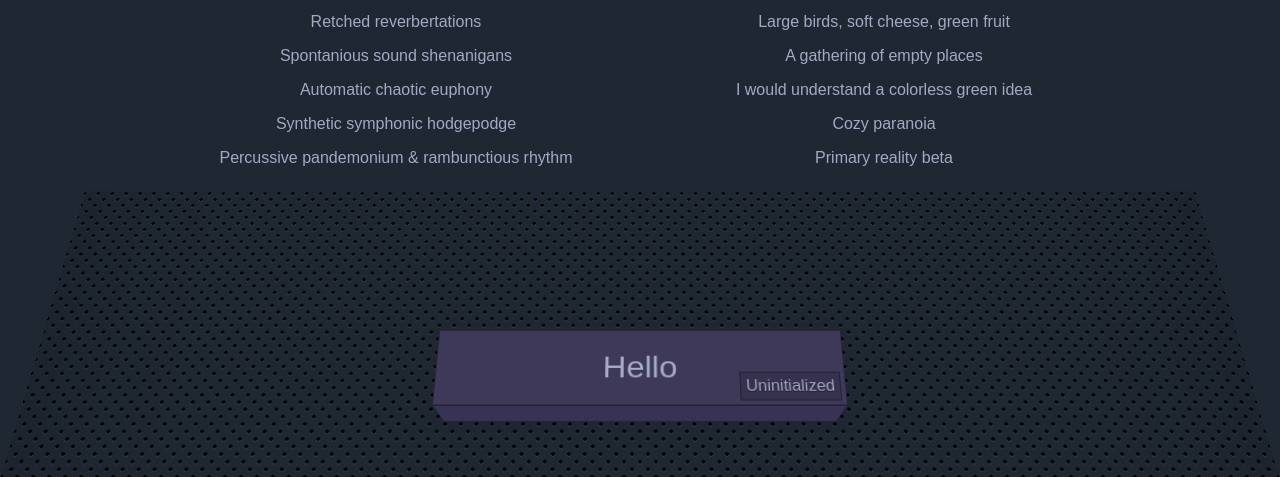
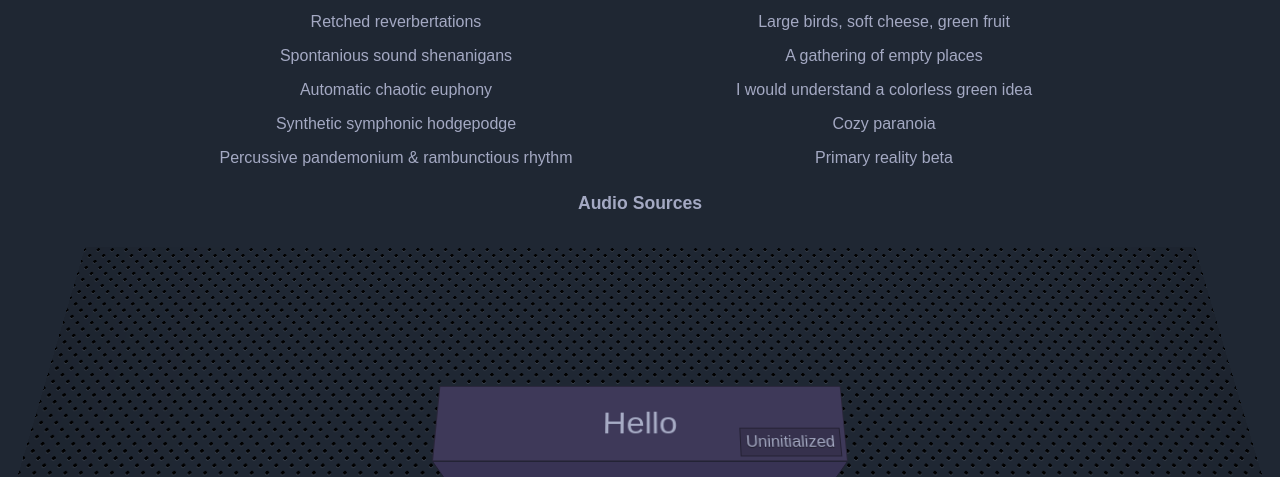
Before and after one commit to 1j01/audio-sponge, a web app: file public/app.html in a window 1280 px wide. Shown: the part 230-707 px from the top of the page. Run offline with its HTML, style and script files only (its server is not run), Linux system fonts and the light colour scheme.

Commit message:
Enable SoundCloud
- Disable filesystem streaming...
- Enable SoundCloud streaming!
- Send attribution to the client for display

```diff
--- a/public/app.html
+++ b/public/app.html
@@ -25,6 +25,10 @@
 			<p>Cozy paranoia</p>
 			<p>Primary reality beta</p>
 		</div>
+		<div class="attribution">
+			<h3>Audio Sources</h3>
+			<ul class="attribution-links"></ul>
+		</div>
 		<div id="tridiv">
 			<div class="scene" style="-webkit-transform:rotateX(21deg) rotateY(0deg); -moz-transform:rotateX(21deg) rotateY(0deg); -ms-transform:rotateX(21deg) rotateY(0deg); transform:rotateX(21deg) rotateY(0deg); ">
 				<div class="listen-button shape cuboid-1 cub-1" role="button" tabIndex="0">
--- a/public/index.css
+++ b/public/index.css
@@ -19,14 +19,33 @@ h1 {
 h2 {
 	font-size: 1.5em;
 }
+h3 {
+	font-size: 1.1em;
+}
+a {
+	color: #19b7ff;
+	text-decoration: none;
+}
+.attribution-links,
+.columns {
+	max-width: 60em;
+	margin: 1em auto;
+}
 .columns {
 	-moz-column-count: 2;
 	-webkit-column-count: 2;
 	column-count: 2;
-	max-width: 60em;
-	margin: 1em auto;
 }
 .columns p {
 	margin: 0;
 	padding: 0.5em;
 }
+.attribution-links {
+	list-style-type: none;
+	/* text-align: left; */
+	max-height: 6em;
+	overflow: auto;
+}
+.attribution-links li {
+	padding: 0.2em;
+}
```
Also changed, not shown: README.md, 4 other files.
